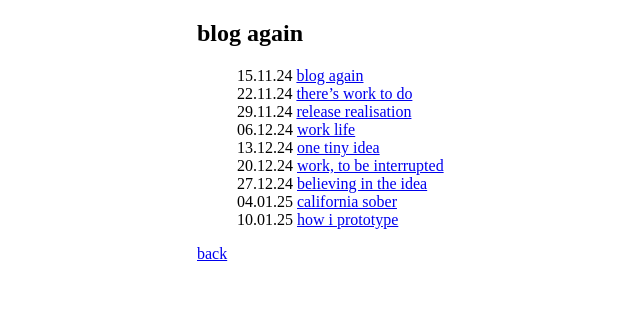
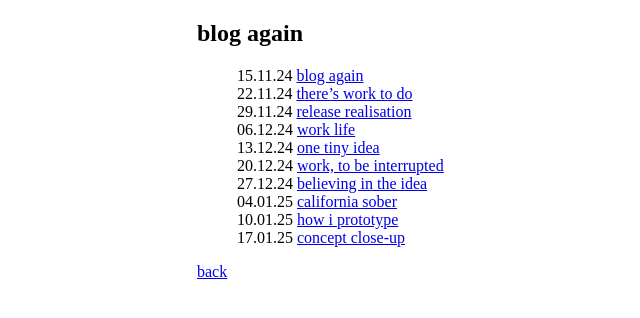
Before and after one commit to stuffedwombat/stuffedwombat.github.io, a Jekyll site: the page built from blogagain.md, in a window 1280 px wide. Shown: the top 318 px of the page, without its empty margins (127-767 px from the left). Built offline with Jekyll 4.4.1, drawn with Linux system fonts in a browser that asks for light colours; our own code applies the rules of GitHub Pages for plain Markdown files; comment, search, counter and statistics services are not loaded.

Commit message:
Update blogagain.md

```diff
--- a/blogagain.md
+++ b/blogagain.md
@@ -9,5 +9,6 @@
 - 27.12.24 [believing in the idea](24_12_27_believing_in_the_idea)
 - 04.01.25 [california sober](25_01_04_california_sober)
 - 10.01.25 [how i prototype](25_01_10_how_i_prototype)
+- 17.01.25 [concept close-up](25_01_17_concept_close_up)
 
 [back](thinking)
```
